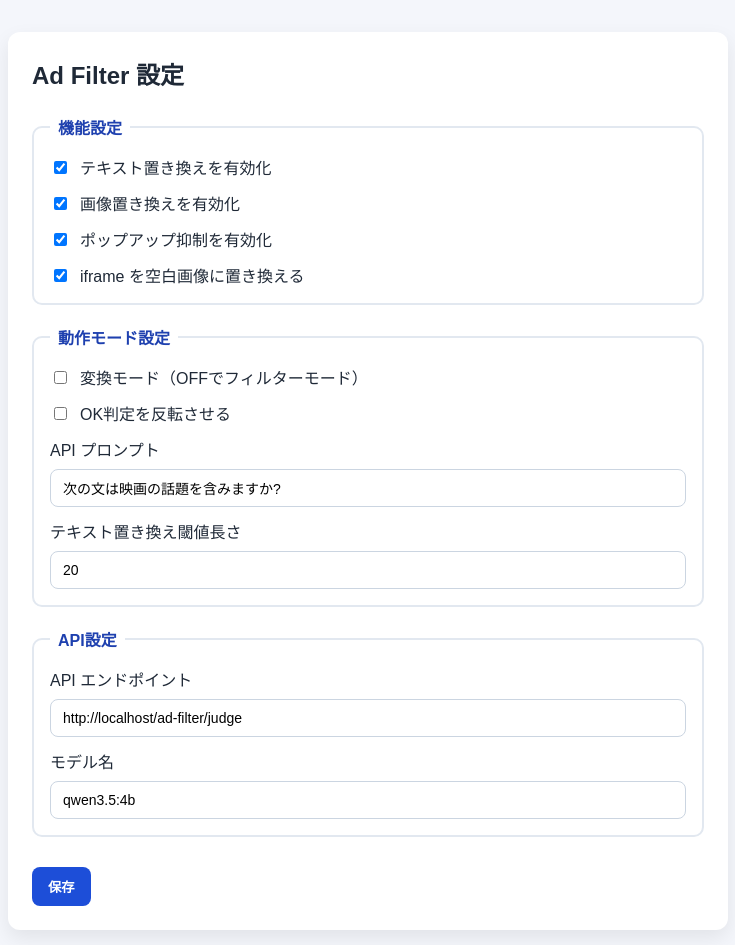
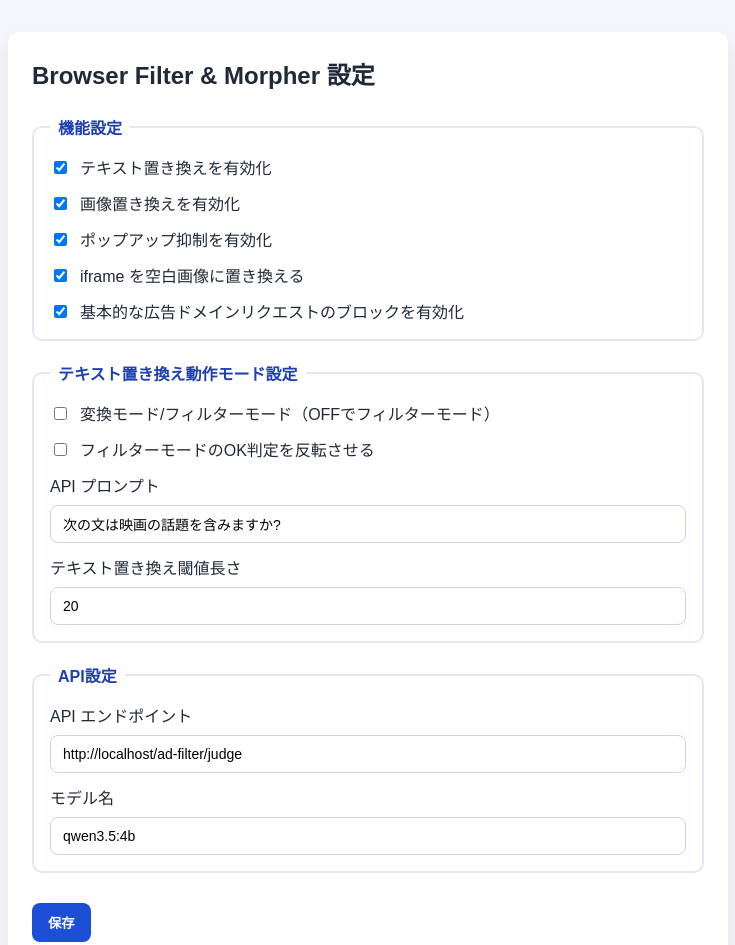
Before and after one commit to mfukushim/browser-filter, a browser extension: page options.html in a window 1280 px wide. Shown: the top 945 px of the page, without its empty margins (272-1007 px from the left). Drawn offline with Linux system fonts and the light colour scheme.

Commit message:
Add request block toggle, refine settings, and update branding
- Added the `enableRequestBlock` setting to toggle advertising domain request blocking.
- Adjusted the default `textThresholdLength` and updated the `apiEndpoint` to point to `localhost` for development.
- Updated extension branding, including renaming to "Browser Filter & Morpher," updated titles, and enhanced descriptive text in the README.
- Refined options page with additional settings, improved layout, and better synchronization with storage.
- Enhanced the logic in `background.js` to account for the new toggle when applying settings.

```diff
--- a/options.html
+++ b/options.html
@@ -3,12 +3,12 @@
   <head>
     <meta charset="UTF-8" />
     <meta name="viewport" content="width=device-width, initial-scale=1.0" />
-    <title>Ad Filter 設定</title>
+    <title>Browser Filter & Morpher 設定</title>
     <link rel="stylesheet" href="options.css" />
   </head>
   <body>
     <main class="container">
-      <h1>Ad Filter 設定</h1>
+      <h1>Browser Filter & Morpher 設定</h1>
       <form id="settings-form">
         <fieldset class="settings-group">
           <legend>機能設定</legend>
@@ -31,18 +31,24 @@
             <input id="enableIframeReplacement" type="checkbox" />
             <span>iframe を空白画像に置き換える</span>
           </label>
+
+          <label class="row checkbox-row">
+            <input id="enableRequestBlock" type="checkbox" />
+            <span>基本的な広告ドメインリクエストのブロックを有効化</span>
+          </label>
+
         </fieldset>
 
         <fieldset class="settings-group">
-          <legend>動作モード設定</legend>
+          <legend>テキスト置き換え動作モード設定</legend>
           <label class="row checkbox-row">
             <input id="useApiReplaceResponse" type="checkbox" />
-            <span>変換モード（OFFでフィルターモード）</span>
+            <span>変換モード/フィルターモード（OFFでフィルターモード）</span>
           </label>
 
           <label class="row checkbox-row">
             <input id="invertOkValue" type="checkbox" />
-            <span>OK判定を反転させる</span>
+            <span>フィルターモードのOK判定を反転させる</span>
           </label>
 
           <label class="row">
--- a/options.js
+++ b/options.js
@@ -4,6 +4,7 @@
   const STORAGE_KEY = "afSettings";
   const DEFAULT_SETTINGS = {
     enabledGlobal: true,
+    enableRequestBlock: true,
     enableTextReplacement: true,
     enableImageReplacement: true,
     enablePopupSuppression: true,
@@ -25,6 +26,7 @@
 
     return {
       enabledGlobal: merged.enabledGlobal !== false,
+      enableRequestBlock: merged.enableRequestBlock !== false,
       enableTextReplacement: merged.enableTextReplacement !== false,
       enableImageReplacement: merged.enableImageReplacement !== false,
       enablePopupSuppression: merged.enablePopupSuppression !== false,
@@ -68,6 +70,7 @@
   function readFormValues() {
     const threshold = Number.parseInt(document.getElementById("textThresholdLength").value, 10);
     return normalize({
+      enableRequestBlock: document.getElementById("enableRequestBlock").checked,
       enableTextReplacement: document.getElementById("enableTextReplacement").checked,
       enableImageReplacement: document.getElementById("enableImageReplacement").checked,
       enablePopupSuppression: document.getElementById("enablePopupSuppression").checked,
@@ -82,6 +85,7 @@
   }
 
   function writeFormValues(settings) {
+    document.getElementById("enableRequestBlock").checked = settings.enableRequestBlock;
     document.getElementById("enableTextReplacement").checked = settings.enableTextReplacement;
     document.getElementById("enableImageReplacement").checked = settings.enableImageReplacement;
     document.getElementById("enablePopupSuppression").checked = settings.enablePopupSuppression;
```
Also changed, not shown: background.js (+5 -3 lines), README.md.
